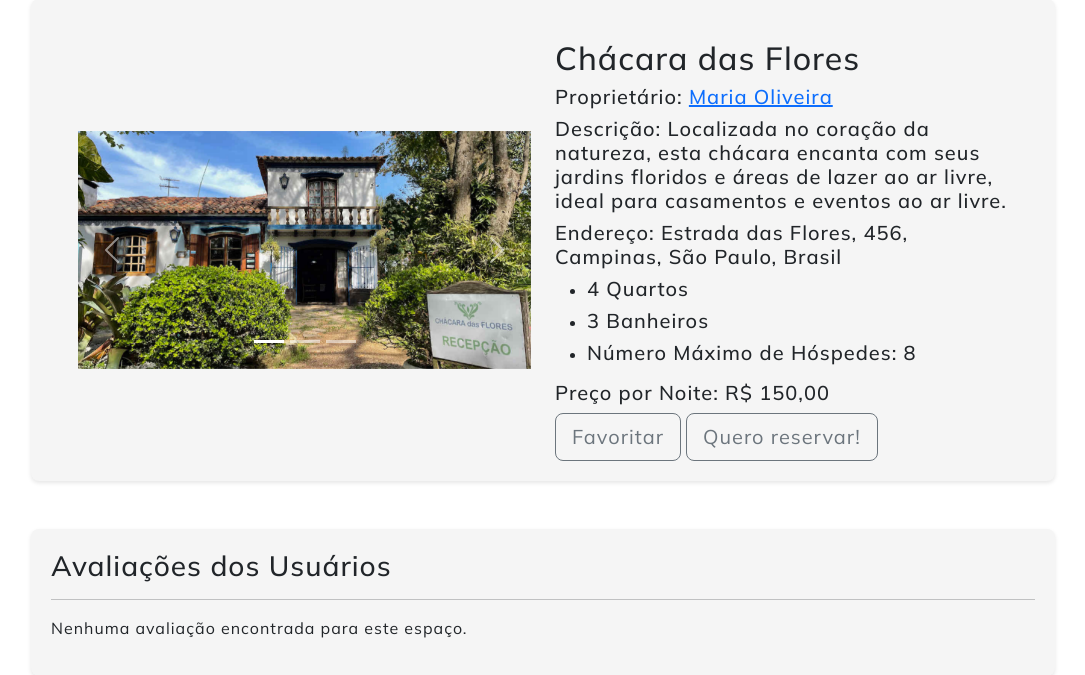
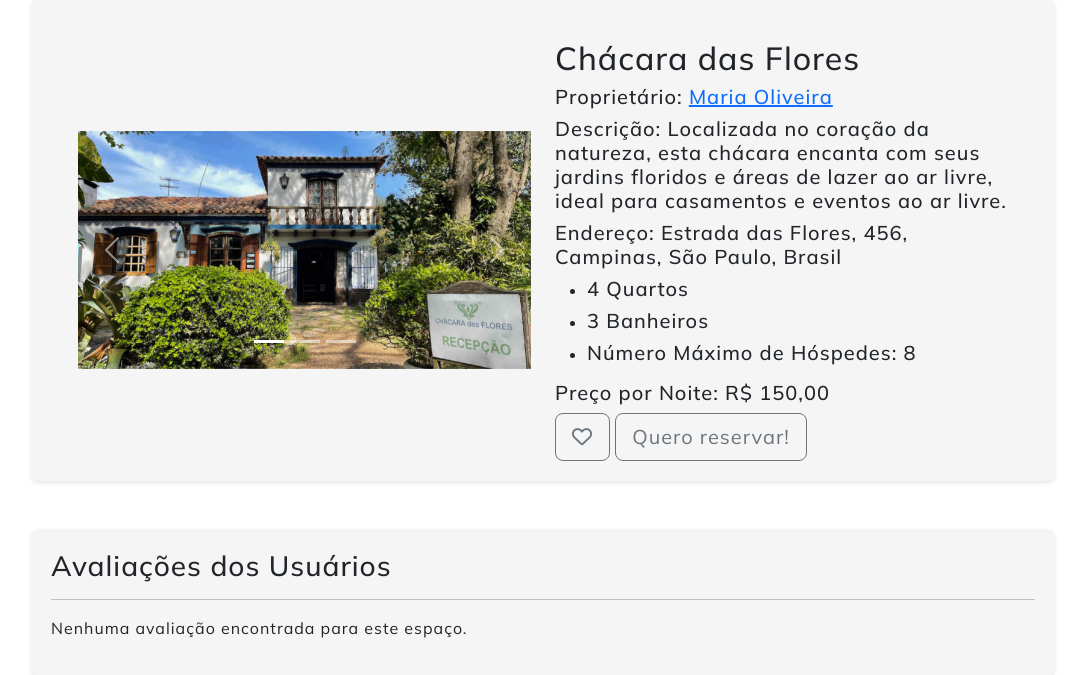
Before and after one commit to majupeixoto/Space4Events, a Django app: page /detalhes/2/ in a window 1280 px wide. Shown: the part 156-831 px from the top of the page, without its empty margins (97-1182 px from the left). Run offline with Django 5.2, Linux system fonts and the light colour scheme; data comes from the database, SQL or seed files in the repository; both versions use the stored data as it was after the commit; parts of the project's set-up code (start-up, migrations or seed data) failed here and were passed over.

Commit message:
ajeitando botao de favoritar para usuario nao logado

```diff
--- a/Projeto/apps/templates/apps/detalhes.html
+++ b/Projeto/apps/templates/apps/detalhes.html
@@ -102,7 +102,7 @@
                         <a href="{% url 'favoritar' espaco.id %}" id="favoritar" class="btn btn-lg btn-outline-secondary btn-favoritar" data-bs-toggle="popover" data-bs-content="Adicionar à lista de favoritos"><i class="fa-regular fa-heart"></i></a>
                     {% endif %}
                 {% else %}
-                    <a href="{% url 'login' %}" class="btn btn-lg btn-outline-secondary">Favoritar</a>
+                    <a href="{% url 'login' %}" class="btn btn-lg btn-outline-secondary btn-favoritar" data-bs-toggle="popover" data-bs-content="Faça login para adicionar aos favoritos"><i class="fa-regular fa-heart"></i></a>
                 {% endif %}
             </div>
             <div class="btn-group">
@@ -152,7 +152,8 @@
         if (favoritarBtn) {
             favoritarBtn.addEventListener('click', function(event) {
                 event.preventDefault();
-                favoritarBtn.setAttribute('data-bs-content', 'O espaço foi adicionado à sua página de favoritos!');
+                favoritarBtn.setAttribute('data-bs-content', 'Faça login para adicionar aos favoritos');
+                window.location.href = "{% url 'login' %}";
             });
         }
 
```
Also changed, not shown: Projeto/db.sqlite3.
